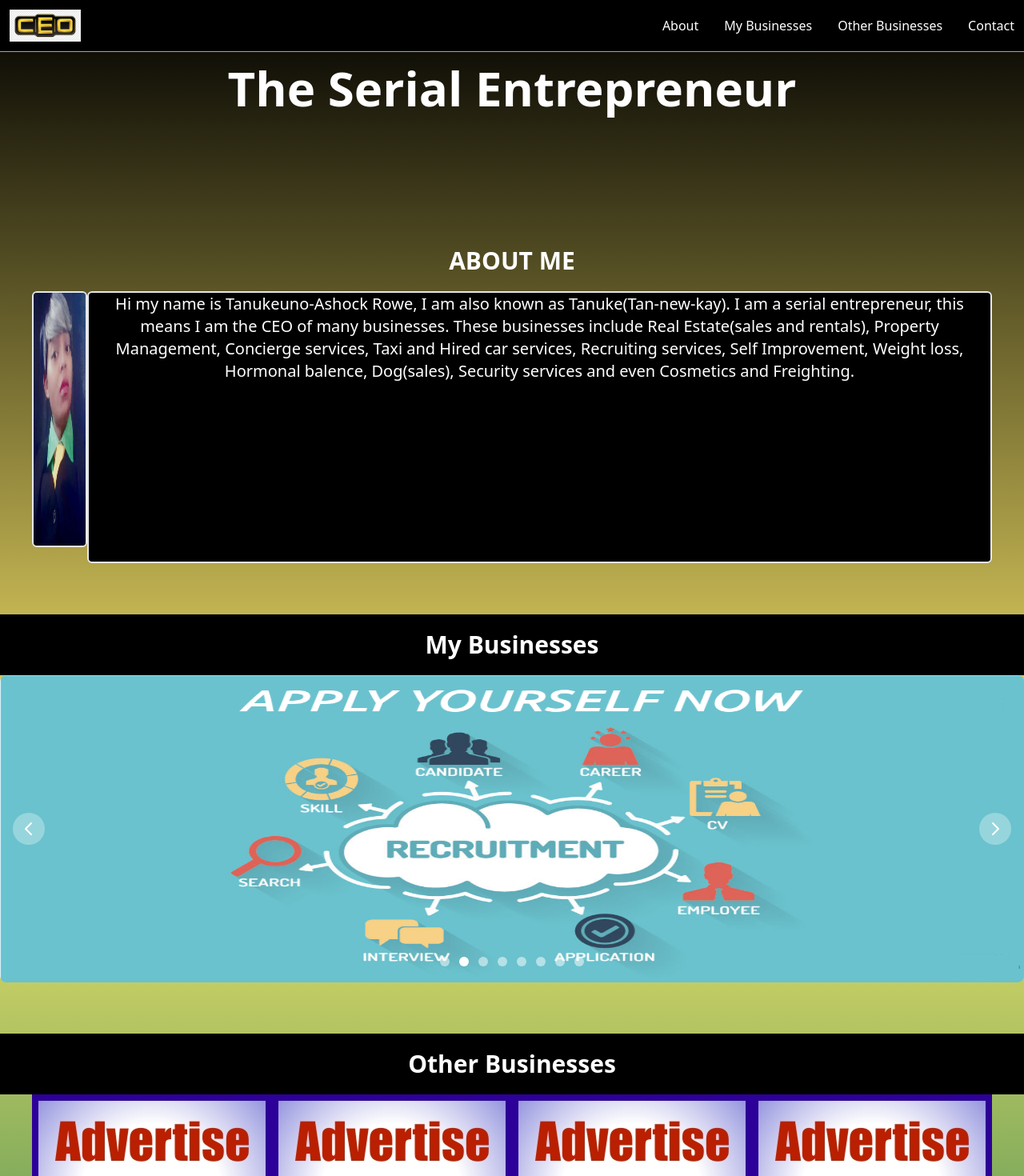
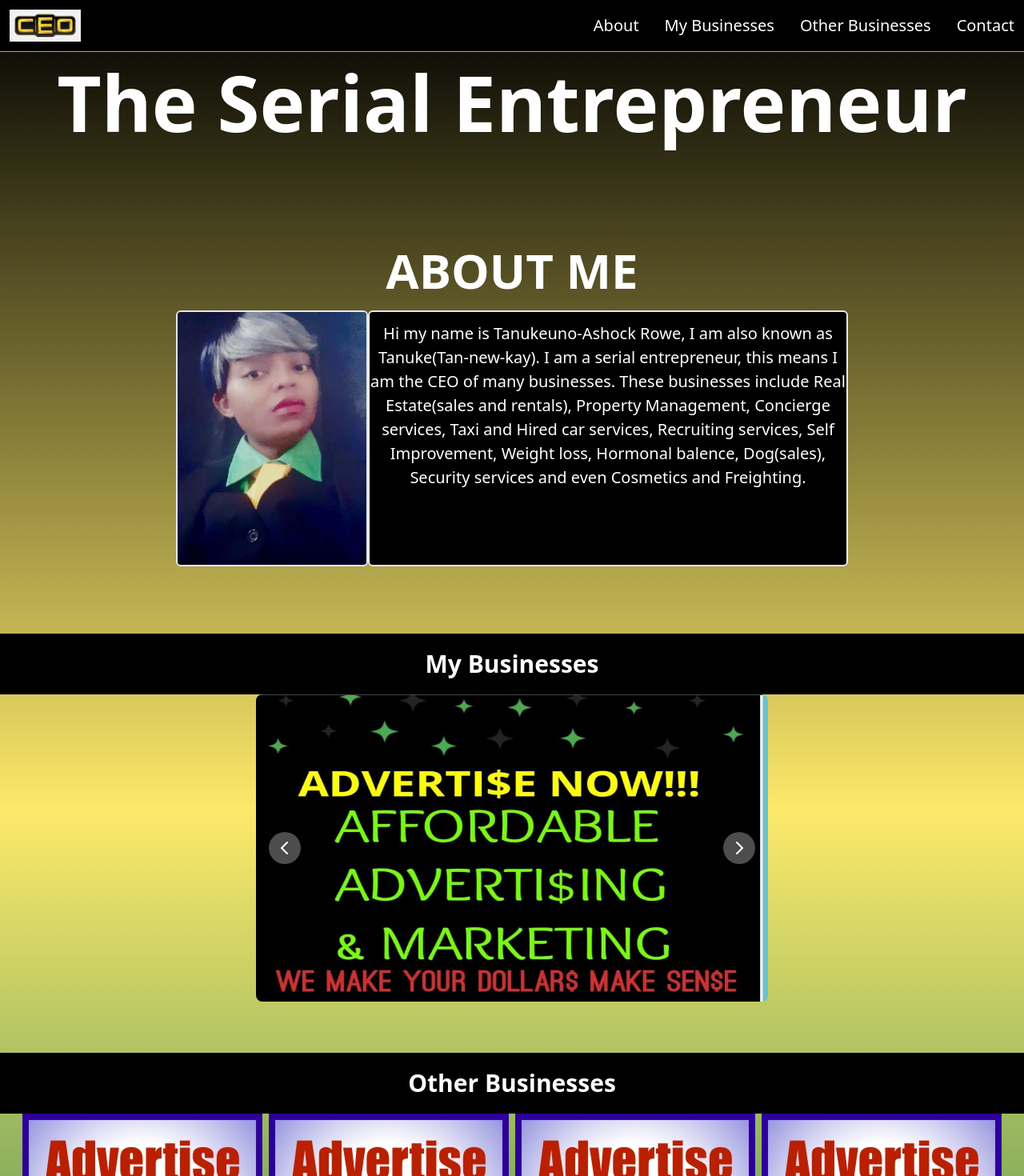
Before and after one commit to fibini/serial-entreprenuer-website, a React (Vite) app: page / in a window 1280 px wide. Shown: the top 1470 px of the page at 80% size. Built offline with nearby package versions, Linux system fonts and the light colour scheme.

Commit message:
adjust desktop styling

```diff
--- a/index.html
+++ b/index.html
@@ -4,7 +4,7 @@
     <meta charset="UTF-8" />
     <link rel="stylesheet" href="https://cdnjs.cloudflare.com/ajax/libs/font-awesome/4.7.0/css/font-awesome.min.css">
     <meta name="viewport" content="width=device-width, initial-scale=1.0" />
-    <title>Serial Entrepreneur</title>
+    <title>The Serial Entrepreneur</title>
   </head>
   <body class="min-h-screen">
     <div id="root" class="min-h-screen"></div>
--- a/src/About.jsx
+++ b/src/About.jsx
@@ -5,14 +5,14 @@ export default function About()
     return(
         <>
         <section id="about" className="text-center w-30 pt-16">
-                <h1 className="text-3xl font-bold text-white py-5">
+                <h1 className="text-3xl font-bold lg:text-6xl text-white py-5">
                     ABOUT ME
                 </h1>
             <div className=" sm:flex justify-center ml-10 mr-10 text-center">
-                <div className="flex justify-center  mb-5">
-                    <img className="border-2 rounded-md h-80 w-60" src={portrait} alt="portrait"/>
+                <div className="flex justify-center mb-5">
+                    <img className="border-2 rounded-md sm:h-80 w-60 md:max-w-screen-md" src={portrait} alt="portrait"/>
                 </div>
-                <div className="bg-black text-white text-xl border-2 rounded-md">
+                <div className="bg-black text-white text-xl border-2 rounded-md h-80 lg:w-1/2 pt-3 leading-normal">
                     <p>Hi my name is Tanukeuno-Ashock Rowe, I am also known as Tanuke(Tan-new-kay). I am a serial entrepreneur, this means I am the CEO of many businesses. These businesses include Real Estate(sales and rentals), Property Management, Concierge services, Taxi and Hired car services, Recruiting services, Self Improvement, Weight loss, Hormonal balence, Dog(sales), Security services and even Cosmetics and Freighting.</p>
                 </div>
             </div>
--- a/src/App.jsx
+++ b/src/App.jsx
@@ -12,7 +12,7 @@ function App() {
       <section className='bg-gradient-to-b from-black to-green-700 via-yellow-200'>
         <section id="header" className="flex justify-center h-56 pt-20">
           <div className="sm:flex text-center text-white">
-            <h1 className="text-6xl font-bold">
+            <h1 className="text-6xl font-bold lg:text-8xl">
               The Serial Entrepreneur
             </h1>
           </div>
--- a/src/Businesses.jsx
+++ b/src/Businesses.jsx
@@ -18,8 +18,8 @@ export default function Businesses()
               My Businesses
           </h2>
           </div>
-          <div className="h-96 2lg:h-96">
-          <Carousel slideInterval={5000}>
+          <div className=" flex justify-center h-96 lg:h-96">
+          <Carousel slideInterval={5000} indicators={false} className="lg:w-1/2">
             <a href="https://www.facebook.com/affordableadvertising20" target="_blank" rel="noreferrer">
               <img
               className="h-96 w-screen"
--- a/src/Nav.jsx
+++ b/src/Nav.jsx
@@ -33,18 +33,18 @@ export default function Nav() {
           </div>
         </section>
 
-        <ul className="DESKTOP-MENU hidden space-x-8 md:flex text-white">
+        <ul className="DESKTOP-MENU hidden space-x-8 md:flex text-white text-xl">
           <li>
-            <a href="#about">About</a>
+            <a href="#about" className="hover:text-green-700">About</a>
           </li>
           <li>
-            <a href="#businesses">My Businesses</a>
+            <a href="#businesses" className="hover:text-yellow-300">My Businesses</a>
           </li>
           <li>
-            <a href="#otherbusinesses">Other Businesses</a>
+            <a href="#otherbusinesses" className="hover:text-green-700">Other Businesses</a>
           </li>
           <li>
-            <a href="#contact">Contact</a>
+            <a href="#contact" className="hover:text-yellow-300">Contact</a>
           </li>
         </ul>
       </nav>
--- a/src/OtherBusinesses.jsx
+++ b/src/OtherBusinesses.jsx
@@ -10,7 +10,7 @@ export default function OtherBusinesses()
                         Other Businesses
                     </h2>
                 </div>
-                <div className= "flex flex-wrap justify-center">
+                <div className= "flex flex-wrap justify-center gap-2">
                     <img src={advertise}/>
                     <img src={advertise}/>
                     <img src={advertise}/>
```
